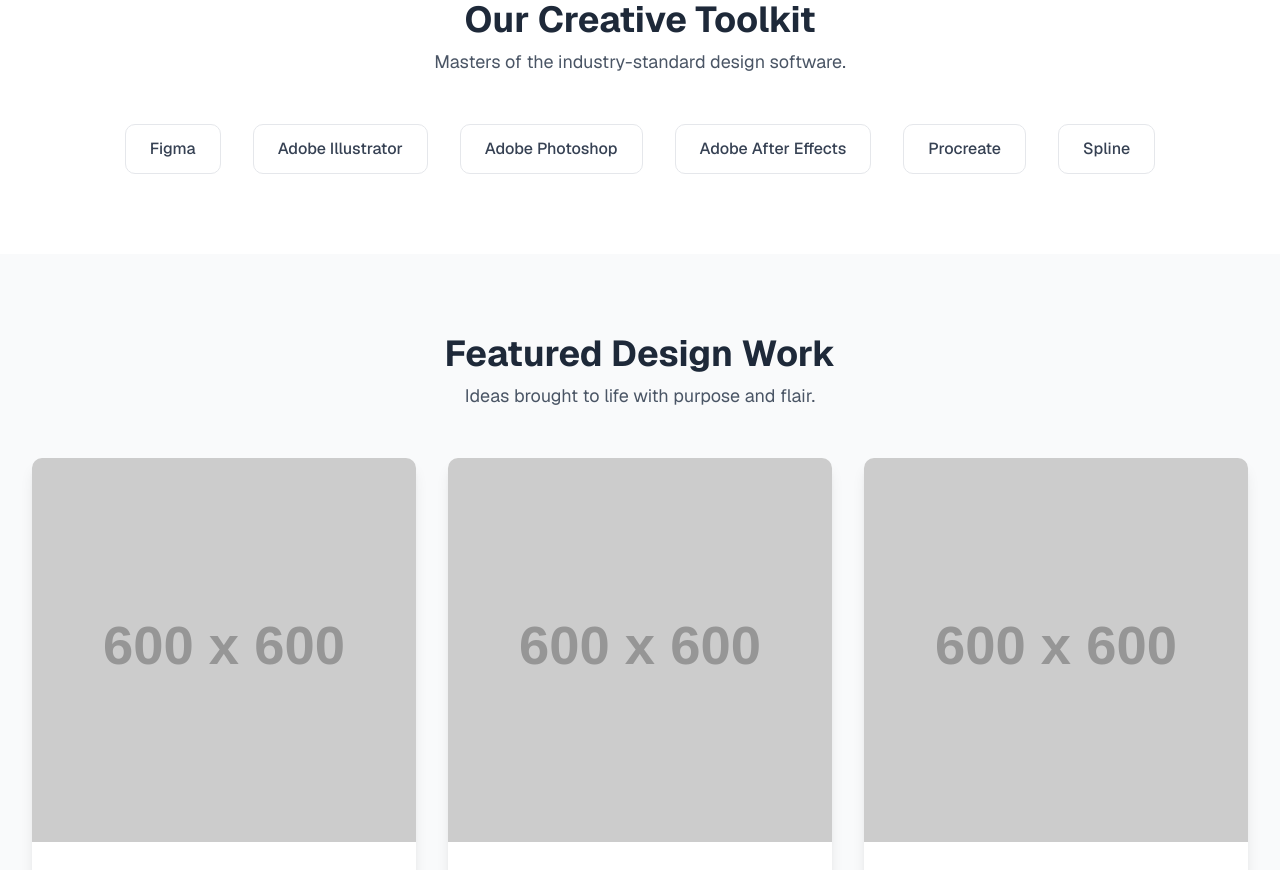
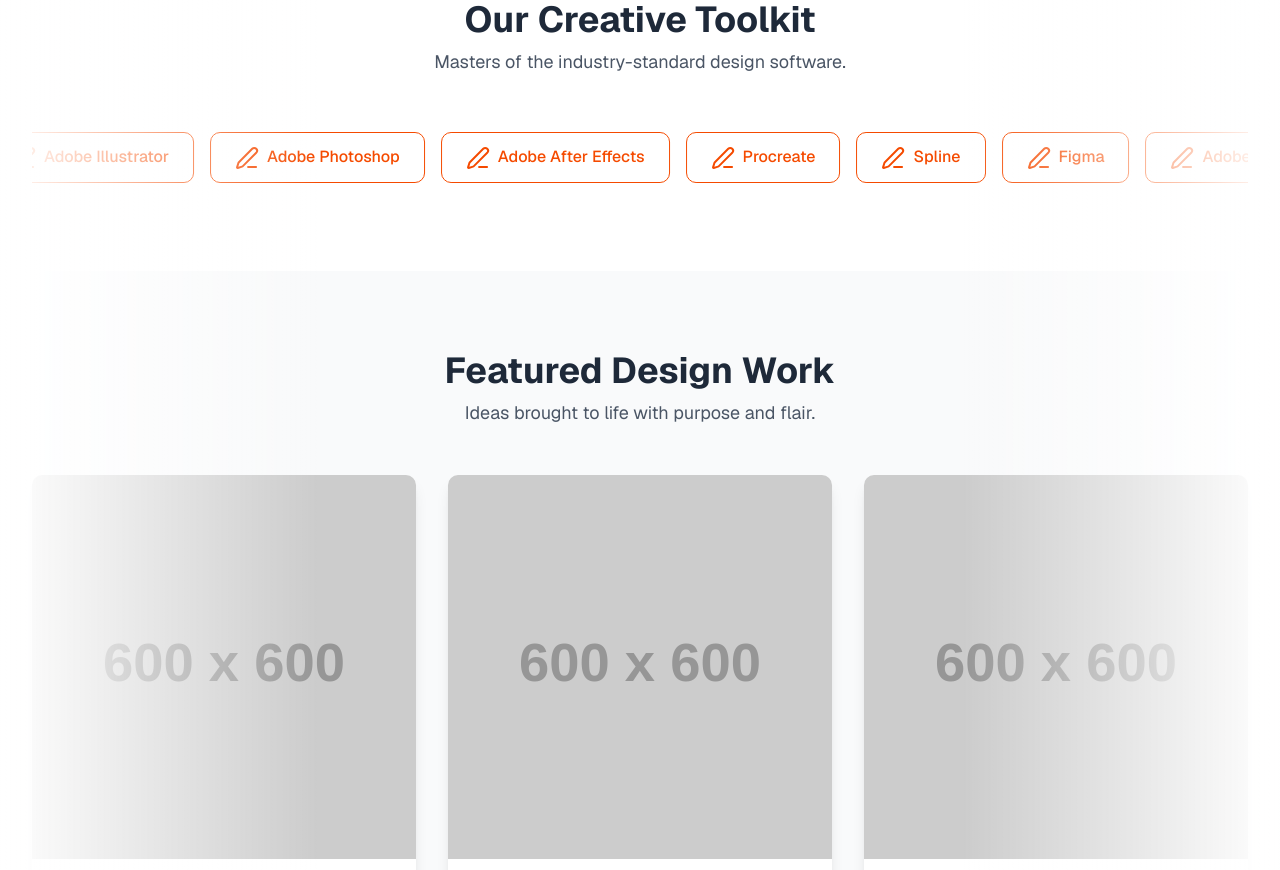
Before and after one commit to Tanagends/pixel, a Next.js app: page /design in a window 1280 px wide. Shown: the part 1000-1870 px from the top of the page. Built offline with nearby package versions, Linux system fonts and the light colour scheme.

Commit message:
design page design done

```diff
--- a/app/design/GraphicDesignPage.jsx
+++ b/app/design/GraphicDesignPage.jsx
@@ -4,6 +4,9 @@
 import Hero from '@/components/DesignHero';
 import GraphicDesignSection from './GraphicDesignsSection';
 import { graphicDesigns } from '@/assets';
+import { Marquee } from "@/components/magicui/marquee";
+import { Pen, PenLineIcon } from 'lucide-react';
+
 
 //================================================================//
 // 0. INLINE SVG ICONS
@@ -93,21 +96,26 @@
                         <p className="text-lg text-gray-600 mt-2">Masters of the industry-standard design software.</p>
                     </div>
                     <motion.div
-                        className="flex flex-wrap justify-center items-center gap-4 md:gap-8"
+                        className=""
                         initial="hidden"
                         whileInView="visible"
                         viewport={{ once: true, amount: 0.2 }}
                         transition={{staggerChildren: 0.1}}
                     >
+                            <Marquee>
                             {creativeToolkit.map(tool => (
                                 <motion.div
                                     key={tool}
-                                className="border border-gray-200 text-gray-700 font-medium py-3 px-6 rounded-lg"
+                                    className="border border-orange-600 text-orange-600 font-medium py-3 px-6 rounded-lg"
                                     variants={{hidden: {opacity: 0, scale: 0.8}, visible: {opacity: 1, scale: 1}}}
                                 >
+                                    <PenLineIcon className="inline-block mr-2" />
                                     {tool}
                                 </motion.div>
                                 ))}
+                            </Marquee>
+                    <div className="pointer-events-none absolute inset-y-0 left-0 w-1/4 bg-gradient-to-r from-background"></div>
+                      <div className="pointer-events-none absolute inset-y-0 right-0 w-1/4 bg-gradient-to-l from-background"></div>
                     </motion.div>
                 </div>
             </section>
--- a/app/web/WebDevelopPage.jsx
+++ b/app/web/WebDevelopPage.jsx
@@ -5,7 +5,6 @@
 import { websiteTypes } from '@/assets';
 import WebsiteTypeSection from './websiteTpyeSection'
 import { IconCloud } from '@/components/magicui/icon-cloud';
-import { cn } from "@/lib/utils";
 import { Marquee } from "@/components/magicui/marquee";
 
 //================================================================//
```
Lines whose indentation alone changed are shown as unchanged.
